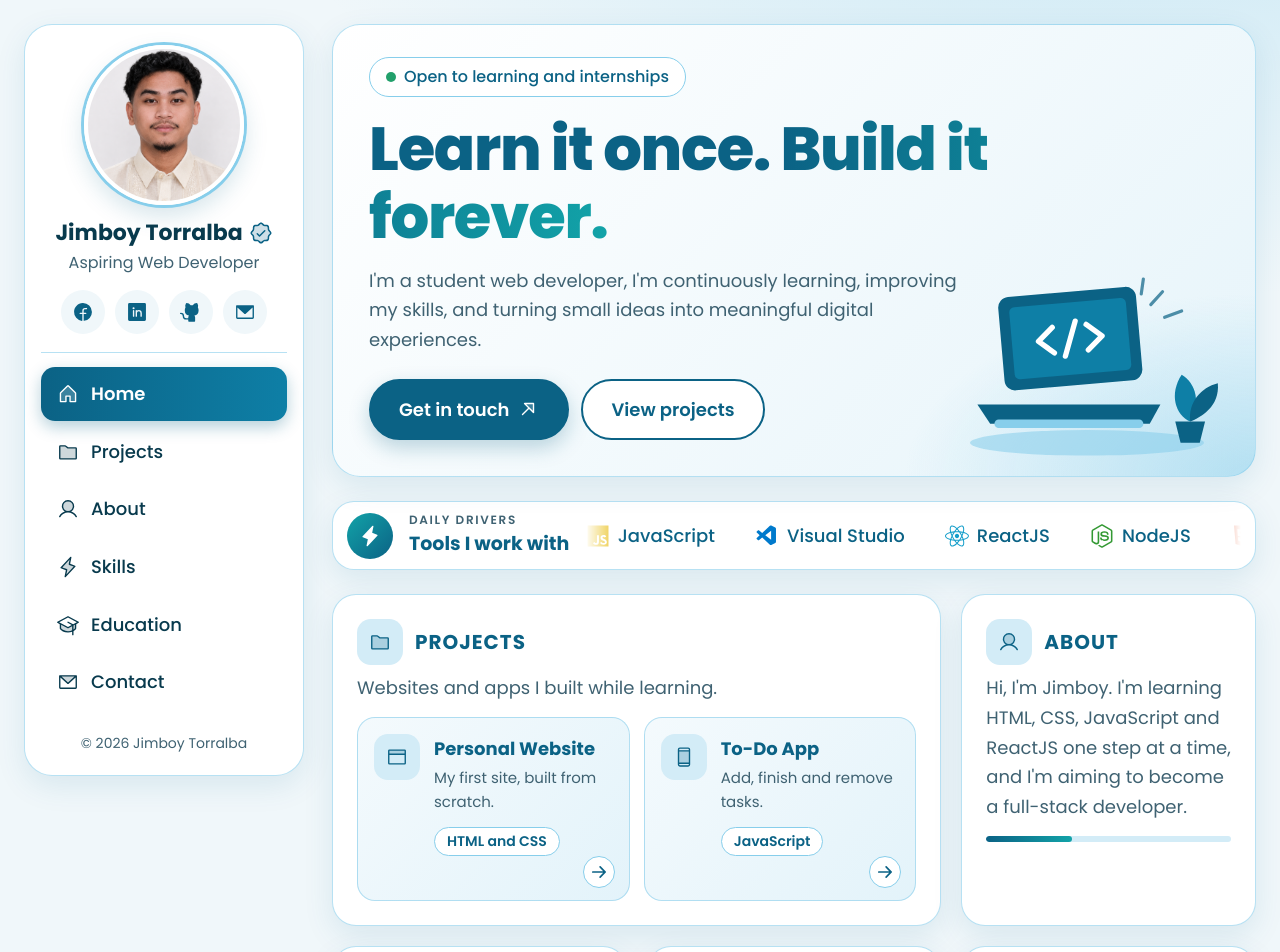
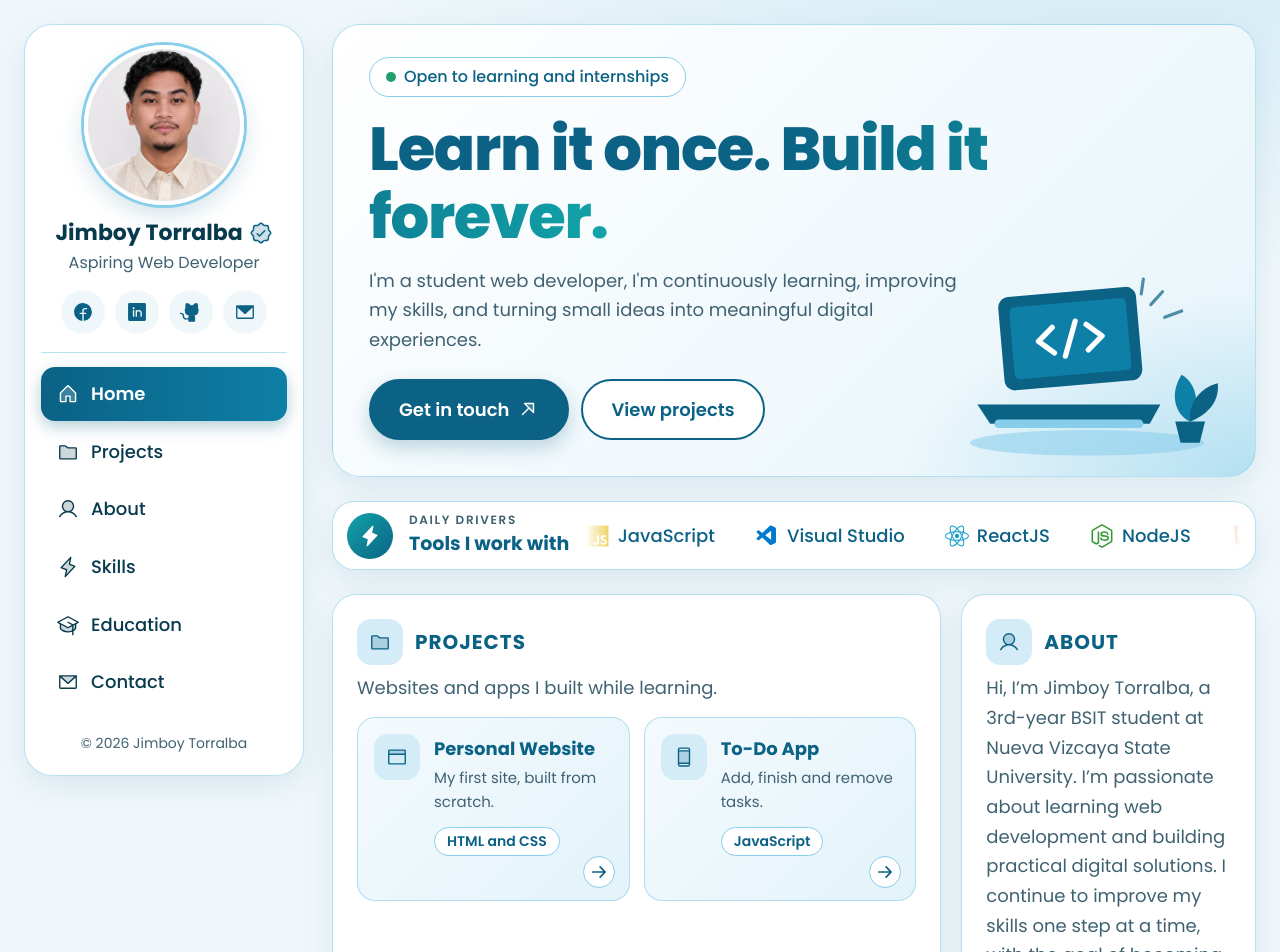
Before and after one commit to jimby-bot/Myportfolio, a React (Vite) app: page / in a window 1280 px wide. Shown: the top 952 px of the page. Built offline with nearby package versions, Linux system fonts and the light colour scheme.

Commit message:
Update App.jsx

```diff
--- a/src/App.jsx
+++ b/src/App.jsx
@@ -78,7 +78,9 @@ export default function App() {
             </div>
           </Card>
           <Card id="about" icon={User} title="About">
-            <p>Hi, I'm Jimboy. I'm learning HTML, CSS, JavaScript and ReactJS one step at a time, and I'm aiming to become a full-stack developer.</p>
+            <p>Hi, I’m Jimboy Torralba, a 3rd-year BSIT student at Nueva Vizcaya State University.
+              I’m passionate about learning web development and building practical digital solutions.
+              I continue to improve my skills one step at a time, with the goal of becoming a full-stack developer..</p>
             <div className="bar" aria-hidden="true"><span></span></div>
           </Card>
           <Card id="skills" icon={Lightning} title="Skills">
```
